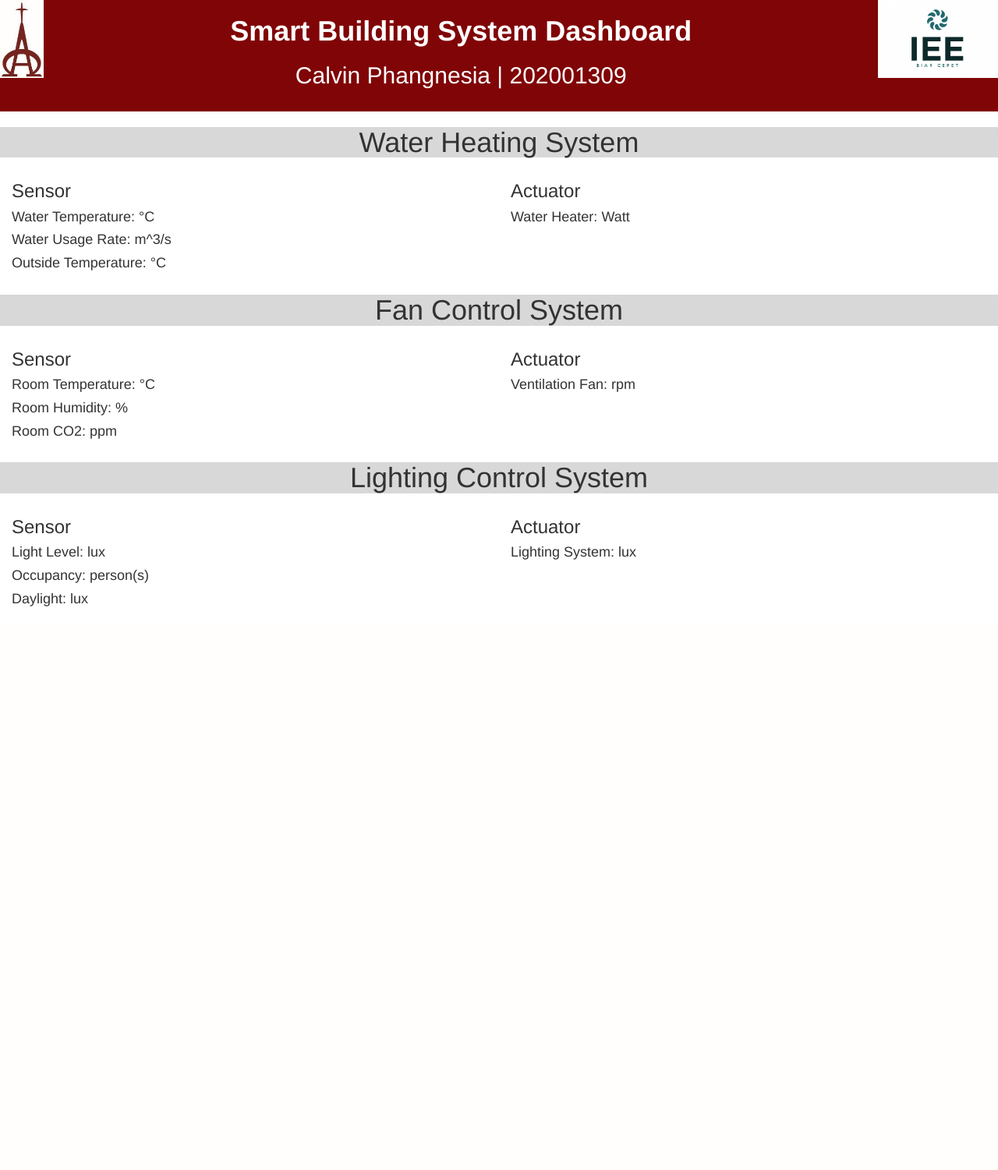
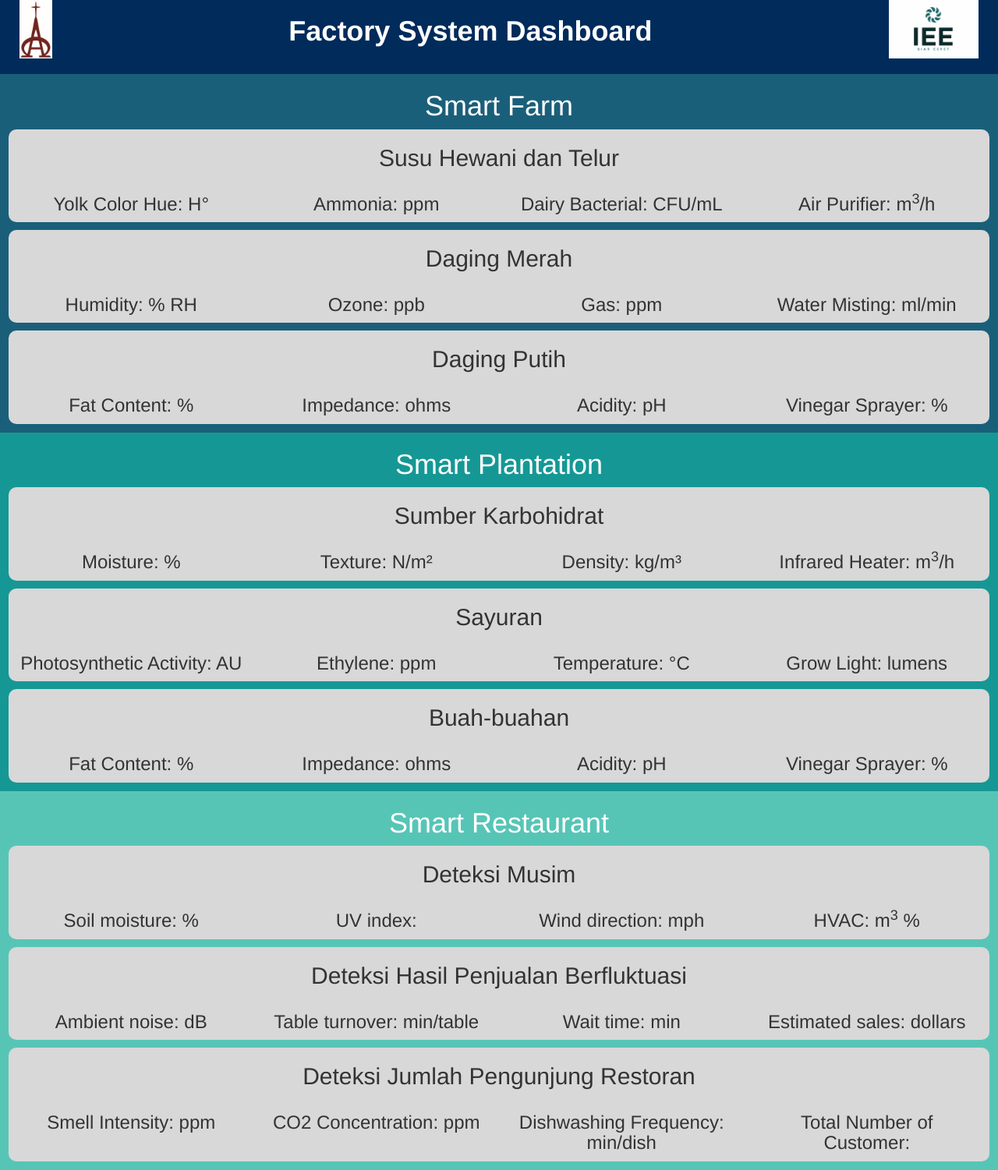
Before and after one commit to CalvinPhang/PraUAS, a Django app: page / in a window 1280 px wide. Shown: the whole page at 78% size. Before the commit the page ends 778 px from the top, so only its background shows below. Run offline with Django 4.2, Linux system fonts and the light colour scheme; some libraries are stand-ins or nearby versions.

Commit message:
django ui

```diff
--- a/templates/home.html
+++ b/templates/home.html
@@ -18,74 +18,177 @@
 
 </head>
 
-<body class="container-fluid">
-  <center class="row" style="background-color: #800507; padding-bottom: 20px;">
-    <img src="{% static 'CIT.jpeg' %}" style="float: left; height: 100px;">
-    <img src="{% static 'IEE.png' %}" style="float: right; height: 100px;">
-    <h1 style="color: white"><b>Smart Building System Dashboard</b></h1>
-    <h2 style="color: white">Calvin Phangnesia | 202001309</h2>
+<body>
+  <center class="row" style="background-color: #002B5B; padding-bottom: 20px;">
+    <img src="{% static 'CIT.jpeg' %}" style="float: left; height: 75px; margin-left: 40px;">
+    <img src="{% static 'IEE.png' %}" style="float: right; height: 75px; margin-right: 40px;">
+    <h1 style="color: white"><b>Factory System Dashboard</b></h1>
   </center>
 
-  <div class="row">
-    <center style="background-color: #D8D8D8;"><h1>Water Heating System</h1></center>
-    <div class="col-md-6">
-      <h3>Sensor</h3>
-      <h4>Water Temperature: <span id="water-temp"></span> &#176;C</h4>
-      <h4>Water Usage Rate: <span id="water-rate"></span> m^3/s</h4>
-      <h4>Outside Temperature: <span id="out-temp"></span> &#176;C</h4>
+
+
+
+  <div style="background-color: #1A5F7A; padding: 1px">
+    <center><h1 style="color: white">Smart Farm</h1></center>
+    <div class="row" style="border-radius: 10px; margin: 10px;background-color: #D8D8D8;">
+      <div><center><h2>Susu Hewani dan Telur</h2></center></div>
+      <div class="col-md-3">
+        <h3>Yolk Color Hue: <span id="yolk"></span> H&#176;</h3>
+      </div>
+      <div class="col-md-3">
+        <h3>Ammonia: <span id="ammonia"></span> ppm</h3>
+      </div>
+      <div class="col-md-3">
+        <h3>Dairy Bacterial: <span id="bacteria"></span> CFU/mL</h3>
+      </div>
+      <div class="col-md-3">
+        <h3>Air Purifier: <span id="purifier"></span> m<sup>3</sup>/h</h3>
+      </div>
     </div>
-    <div class="col-md-6">
-      <h3>Actuator</h3>
-      <h4>Water Heater: <span id="heater"></span> Watt</h4>
+
+    <div class="row" style="border-radius: 10px; margin: 10px;background-color: #D8D8D8;">
+      <div><center><h2>Daging Merah</h2></center></div>
+      <div class="col-md-3">
+        <h3>Humidity: <span id="humidity"></span> % RH</h3>
+      </div>
+      <div class="col-md-3">
+        <h3>Ozone: <span id="ozone"></span> ppb</h3>
+      </div>
+      <div class="col-md-3">
+        <h3>Gas: <span id="gas"></span> ppm</h3>
+      </div>
+      <div class="col-md-3">
+        <h3>Water Misting: <span id="misting"></span> ml/min</h3>
+      </div>
+    </div>
+
+    <div class="row" style="border-radius: 10px; margin: 10px;background-color: #D8D8D8;">
+      <div><center><h2>Daging Putih</h2></center></div>
+      <div class="col-md-3">
+        <h3>Fat Content: <span id="fat"></span> %</h3>
+      </div>
+      <div class="col-md-3">
+        <h3>Impedance: <span id="impedance"></span> ohms</h3>
+      </div>
+      <div class="col-md-3">
+        <h3>Acidity: <span id="ph"></span> pH</h3>
+      </div>
+      <div class="col-md-3">
+        <h3>Vinegar Sprayer: <span id="vinegar"></span> %</h3>
+      </div>
     </div>
   </div>
 
-  <div class="row">
-    <center style="background-color: #D8D8D8;"><h1>Fan Control System</h1></center>
-    <div class="col-md-6">
-      <h3>Sensor</h3>
-      <h4>Room Temperature: <span id="room-temp"></span> &#176;C</h4>
-      <h4>Room Humidity: <span id="room-hum"></span>%</h4>
-      <h4>Room CO2: <span id="room-co2"></span> ppm</h4>
+
+
+  <div style="background-color: #159895; padding: 1px">
+    <center><h1 style="color: white">Smart Plantation</h1></center>
+    <div class="row" style="border-radius: 10px; margin: 10px;background-color: #D8D8D8;">
+      <div><center><h2>Sumber Karbohidrat</h2></center></div>
+      <div class="col-md-3">
+        <h3>Moisture: <span id="moisture"></span> %</h3>
+      </div>
+      <div class="col-md-3">
+        <h3>Texture: <span id="texture"></span> N/m²</h3>
+      </div>
+      <div class="col-md-3">
+        <h3>Density: <span id="density"></span> kg/m³</h3>
+      </div>
+      <div class="col-md-3">
+        <h3>Infrared Heater: <span id="heater"></span> m<sup>3</sup>/h</h3>
+      </div>
     </div>
-    <div class="col-md-6">
-      <h3>Actuator</h3>
-      <h4>Ventilation Fan: <span id="fan"></span> rpm</h4>
+
+    <div class="row" style="border-radius: 10px; margin: 10px;background-color: #D8D8D8;">
+      <div><center><h2>Sayuran</h2></center></div>
+      <div class="col-md-3">
+        <h3>Photosynthetic Activity: <span id="activity"></span> AU</h3>
+      </div>
+      <div class="col-md-3">
+        <h3>Ethylene: <span id="ethylene"></span> ppm</h3>
+      </div>
+      <div class="col-md-3">
+        <h3>Temperature: <span id="temperature"></span> &#176;C</h3>
+      </div>
+      <div class="col-md-3">
+        <h3>Grow Light: <span id="growlight"></span> lumens</h3>
+      </div>
+    </div>
+
+    <div class="row" style="border-radius: 10px; margin: 10px;background-color: #D8D8D8;">
+      <div><center><h2>Buah-buahan</h2></center></div>
+      <div class="col-md-3">
+        <h3>Fat Content: <span id="weight"></span> %</h3>
+      </div>
+      <div class="col-md-3">
+        <h3>Impedance: <span id="maturity"></span> ohms</h3>
+      </div>
+      <div class="col-md-3">
+        <h3>Acidity: <span id="ripeness"></span> pH</h3>
+      </div>
+      <div class="col-md-3">
+        <h3>Vinegar Sprayer: <span id="humidifier"></span> %</h3>
+      </div>
     </div>
   </div>
 
-  <div class="row">
-    <center style="background-color: #D8D8D8;"><h1>Lighting Control System</h1></center>
-    <div class="col-md-6">
-      <h3>Sensor</h3>
-      <h4>Light Level: <span id="light-level"></span> lux</h4>
-      <h4>Occupancy: <span id="occupancy"></span> person(s)</h4>
-      <h4>Daylight: <span id="daylight"></span> lux</h4>
+
+
+
+
+  <div style="background-color: #57C5B6; padding: 1px">
+    <center><h1 style="color: white">Smart Restaurant</h1></center>
+    <div class="row" style="border-radius: 10px; margin: 10px;background-color: #D8D8D8;">
+      <div><center><h2>Deteksi Musim</h2></center></div>
+      <div class="col-md-3">
+        <h3>Soil moisture: <span id="soil"></span> %</h3>
+      </div>
+      <div class="col-md-3">
+        <h3>UV index: <span id="uv"></span></h3>
+      </div>
+      <div class="col-md-3">
+        <h3>Wind direction: <span id="wind"></span> mph</h3>
+      </div>
+      <div class="col-md-3">
+        <h3>HVAC: <span id="hvac"></span> m<sup>3</sup> %</h3>
+      </div>
     </div>
-    <div class="col-md-6">
-      <h3>Actuator</h3>
-      <h4>Lighting System: <span id="lighting"></span> lux</h4>
+
+    <div class="row" style="border-radius: 10px; margin: 10px;background-color: #D8D8D8;">
+      <div><center><h2>Deteksi Hasil Penjualan Berfluktuasi</h2></center></div>
+      <div class="col-md-3">
+        <h3>Ambient noise: <span id="noise"></span> dB</h3>
+      </div>
+      <div class="col-md-3">
+        <h3>Table turnover: <span id="turnover"></span> min/table</h3>
+      </div>
+      <div class="col-md-3">
+        <h3>Wait time: <span id="wait"></span> min</h3>
+      </div>
+      <div class="col-md-3">
+        <h3>Estimated sales: <span id="sales"></span> dollars</h3>
+      </div>
+    </div>
+
+    <div class="row" style="border-radius: 10px; margin: 10px;background-color: #D8D8D8;">
+      <div><center><h2>Deteksi Jumlah Pengunjung Restoran</h2></center></div>
+      <div class="col-md-3">
+        <h3>Smell Intensity: <span id="smell"></span> ppm</h3>
+      </div>
+      <div class="col-md-3">
+        <h3>CO2 Concentration: <span id="co2"></span> ppm</h3>
+      </div>
+      <div class="col-md-3">
+        <h3>Dishwashing Frequency: <span id="dish"></span> min/dish</h3>
+      </div>
+      <div class="col-md-3">
+        <h3>Total Number of Customer: <span id="customer"></span></h3>
+      </div>
     </div>
   </div>
 
+
 </body>
-<!-- {% for subsystem, detail in data.items %}
-    <div class="col">
-      <center style="background-color: #D8D8D8;"><h1>{{ subsystem }}</h1></center>
-      <div class="row">
-        {% for device_type, device in detail.items %}
-        <div class="col-md-6">
-          <center><h3>{{device_type}}</h3></center>
-          {% for name, value in device.items %}
-          <div class="col">
-            <center><h4>{{name}} = <span id="">{{value}}</span></h4></center>
-          </div>
-          {% endfor %}
-        </div>
-        {% endfor %}
-      </div>
-    </div>
-    {% endfor %} -->
 
 <script>
   function updateSensorValue(endpoint, id) {
@@ -117,20 +220,50 @@
   }
 
   setInterval(function(){
-    updateSensorValue('/sensor/water-temp', 'water-temp');
-    updateSensorValue('/sensor/water-rate', 'water-rate');
-    updateSensorValue('/sensor/out-temp', 'out-temp');
+    updateSensorValue('/sensor/yolk', 'yolk');
+    updateSensorValue('/sensor/ammonia', 'ammonia');
+    updateSensorValue('/sensor/bacteria', 'bacteria');
+    updateActuatorState('/actuator/purifier', 'purifier');
+
+    updateSensorValue('/sensor/humidity', 'humidity');
+    updateSensorValue('/sensor/ozone', 'ozone');
+    updateSensorValue('/sensor/gas', 'gas');
+    updateActuatorState('/actuator/fan', 'misting');
+
+    updateSensorValue('/sensor/fat', 'fat');
+    updateSensorValue('/sensor/impedance', 'impedance');
+    updateSensorValue('/sensor/ph', 'ph');
+    updateActuatorState('/actuator/vinegar', 'vinegar');
+
+    updateSensorValue('/sensor/moisture', 'moisture');
+    updateSensorValue('/sensor/texture', 'texture');
+    updateSensorValue('/sensor/density', 'density');
     updateActuatorState('/actuator/heater', 'heater');
 
-    updateSensorValue('/sensor/room-temp', 'room-temp');
-    updateSensorValue('/sensor/room-hum', 'room-hum');
-    updateSensorValue('/sensor/room-co2', 'room-co2');
-    updateActuatorState('/actuator/fan', 'fan');
+    updateSensorValue('/sensor/activity', 'activity');
+    updateSensorValue('/sensor/ethylene', 'ethylene');
+    updateSensorValue('/sensor/temperature', 'temperature');
+    updateActuatorState('/actuator/growlight', 'growlight');
 
-    updateSensorValue('/sensor/light-level', 'light-level');
-    updateSensorValue('/sensor/occupancy', 'occupancy');
-    updateSensorValue('/sensor/daylight', 'daylight');
-    updateActuatorState('/actuator/lighting', 'lighting');
+    updateSensorValue('/sensor/weight', 'weight');
+    updateSensorValue('/sensor/maturity', 'maturity');
+    updateSensorValue('/sensor/ripeness', 'ripeness');
+    updateActuatorState('/actuator/humidifier', 'humidifier');
+
+    updateSensorValue('/sensor/soil', 'soil');
+    updateSensorValue('/sensor/uv', 'uv');
+    updateSensorValue('/sensor/wind', 'wind');
+    updateActuatorState('/actuator/hvac', 'hvac');
+
+    updateSensorValue('/sensor/noise', 'noise');
+    updateSensorValue('/sensor/turnover', 'turnover');
+    updateSensorValue('/sensor/wait', 'wait');
+    updateActuatorState('/actuator/sales', 'sales');
+
+    updateSensorValue('/sensor/smell', 'smell');
+    updateSensorValue('/sensor/co2', 'co2');
+    updateSensorValue('/sensor/dish', 'dish');
+    updateActuatorState('/actuator/customer', 'customer');
   }, 2000);
 
 </script>
@@ -138,4 +271,7 @@
   .containers {
     padding: 20px;
   }
+  h3 {
+    text-align: center;
+  }
 </style>
```
Also changed, not shown: db.sqlite3, django_ui.png (added).
